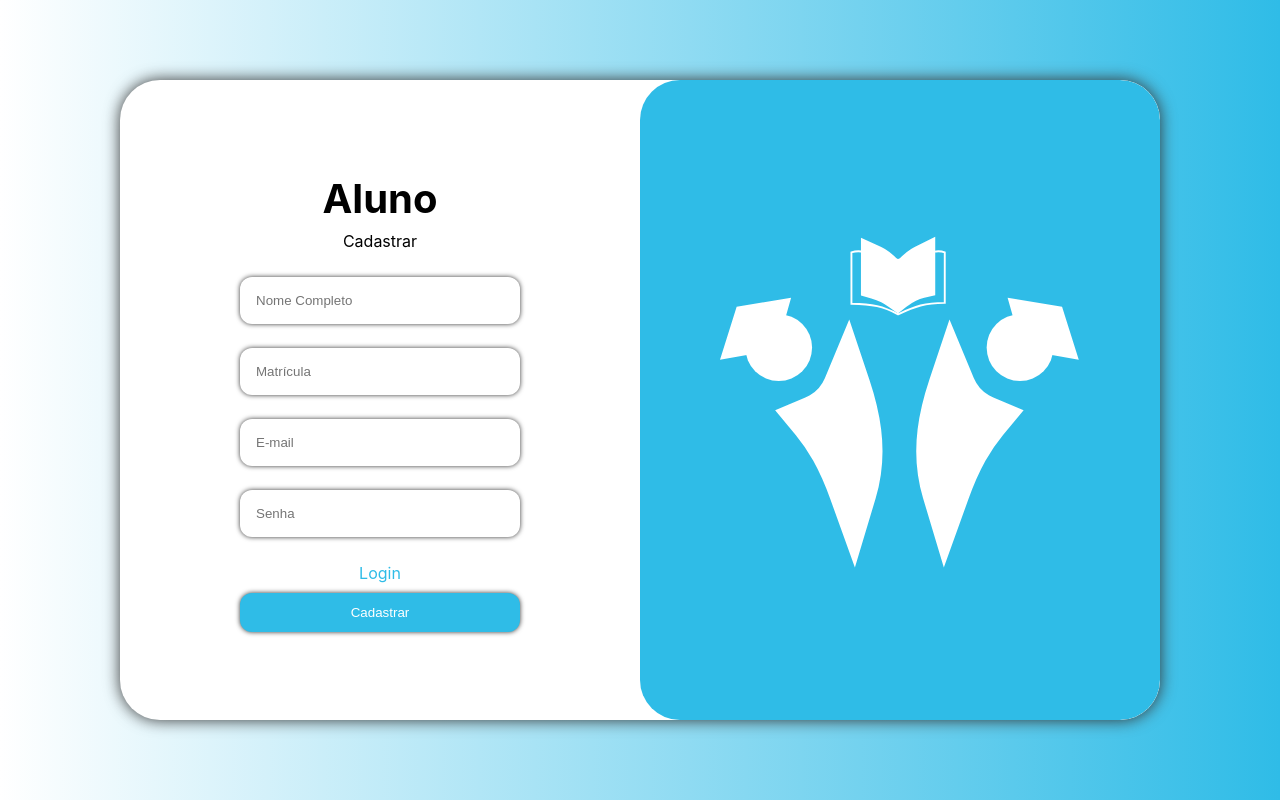
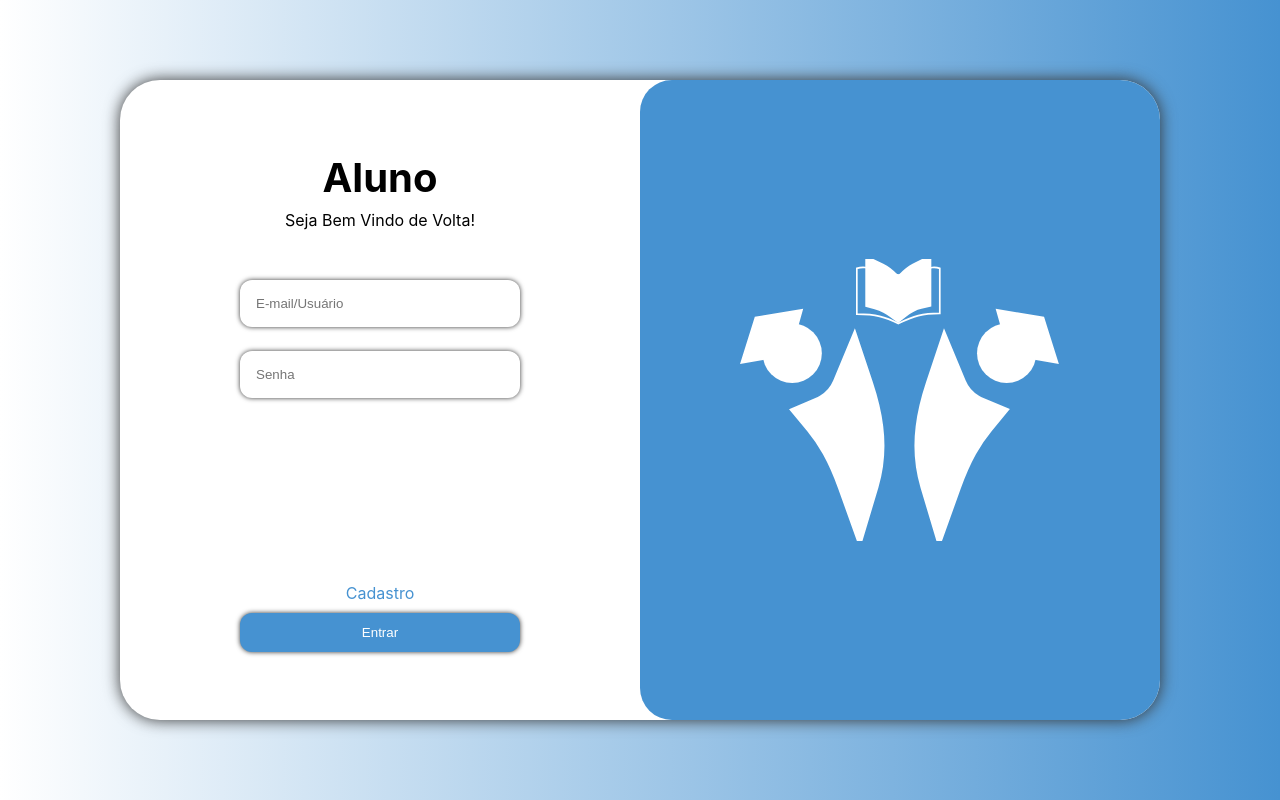
Before and after one commit to Projeto-Ambiente-Escolar/projeto-ambiente-escolar-web, a React (Vite) app: page / in a window 1280 px wide. Built offline with nearby package versions, Linux system fonts and the light colour scheme.

Commit message:
feature/login-cadastro-01

```diff
--- a/package.json
+++ b/package.json
@@ -11,7 +11,8 @@
   },
   "dependencies": {
     "react": "^19.2.0",
-    "react-dom": "^19.2.0"
+    "react-dom": "^19.2.0",
+    "react-router-dom": "^7.13.0"
   },
   "devDependencies": {
     "@eslint/js": "^9.39.1",
--- a/src/App.jsx
+++ b/src/App.jsx
@@ -1,9 +1,9 @@
 import './App.css'
-import Login from './pages/Login/Login'
+import Auth from './pages/Login/Auth'
 
 function App() {
   return (
-      <Login></Login>
+      <Auth></Auth>
   )
 }
 
--- /dev/null
+++ b/src/pages/Login/Auth.css
@@ -0,0 +1,182 @@
+.login-body {
+    background: linear-gradient(to right, white, var(--azul-claro));
+    display: flex;
+    justify-content: center;
+    align-items: center;
+    min-height: 100vh;
+}
+
+#login-container {
+    display: grid;
+    grid-template-columns: 1fr 1fr;
+    background-color: white;
+    border-radius: 5vh;
+    width: 130vh;
+    height: 80vh;
+    overflow: hidden;
+    filter: drop-shadow(0 0 8px rgb(53, 53, 53));
+}
+
+#login-container a {
+    text-decoration: none;
+    color: inherit;
+    outline: none;
+}
+
+#login-container a:visited {
+    color: inherit;
+}
+
+#login-container a:focus {
+    outline: none;
+}
+
+#login-content-2 {
+    display: flex;
+    flex-direction: column;
+    justify-content: space-around;
+    align-items: center;
+    gap: 6vh;
+}
+
+#login-content {
+    display: flex;
+    flex-direction: column;
+    justify-content: center;
+    align-items: center;
+    gap: 6vh;
+}
+
+#login-content-2 h1,
+#login-content h1 {
+    font-size: 5vh;
+}
+
+#login-title-2,
+#login-title {
+    display: flex;
+    flex-direction: column;
+    align-items: center;
+}
+
+#login-title-2 {
+    gap: 3vh;
+
+    div {
+        display: flex;
+        flex-direction: column;
+        align-items: center;
+    }
+}
+
+#login-inputs-2 {
+    margin-top: 80vh;
+    display: flex;
+    flex-direction: column;
+    gap: 3vh;
+    justify-content: center;
+}
+#login-inputs {
+    display: flex;
+    flex-direction: column;
+    gap: 3vh;
+    justify-content: center;
+}
+
+#login-inputs-2 {
+    margin-top: 3vh;
+}
+
+#input-1 {
+    width: 35vh;
+    padding: 2vh;
+    border-radius: 1.5vh;
+    border: none;
+    filter: drop-shadow(0 0 0.3vh rgb(53, 53, 53));
+    outline: none;
+}
+
+#login-informations-2,
+#login-informations {
+    display: flex;
+    flex-direction: column;
+    align-items: center;
+    gap: 1vh;
+}
+
+#login-informations-2 p,
+#login-informations p {
+    font-size: 2vh;
+    cursor: pointer;
+}
+
+#login-informations-2 p {
+    color: var(--azul-escuro);
+}
+
+#login-informations p {
+    color: var(--azul-claro);
+}
+
+#buttom-2 {
+    cursor: pointer;
+    background-color: var(--azul-escuro);
+    filter: drop-shadow(0 0 0.3vh rgb(53, 53, 53));
+    color: white;
+    border: none;
+    width: 35vh;
+    border-radius: 1.5vh;
+    padding: 1.5vh;
+}
+
+#buttom-1 {
+    cursor: pointer;
+    background-color: var(--azul-claro);
+    filter: drop-shadow(0 0 0.3vh rgb(53, 53, 53));
+    color: white;
+    border: none;
+    width: 35vh;
+    border-radius: 1.5vh;
+    padding: 1.5vh;
+}
+
+
+
+#login-container {
+    position: relative;
+    overflow: hidden;
+}
+
+#logo {
+    position: absolute;
+    top: 0;
+    left: 0;
+    width: 50%;
+    height: 100%;
+    background: var(--azul-claro);
+    border-radius: 4vh;
+
+    display: flex;
+    justify-content: center;
+    align-items: center;
+
+    transition: all 0.6s ease;
+    z-index: 10;
+
+    img {
+        width: 40vh;
+    }
+}
+
+#login-container.ativo #logo {
+    background: var(--azul-escuro);
+    left: 50%;
+}
+
+.login-body {
+    background: linear-gradient(to right, white, var(--azul-claro));
+}
+
+.login-body.ativo {
+    background: linear-gradient(to right, white, var(--azul-escuro));
+}
--- /dev/null
+++ b/src/pages/Login/Auth.jsx
@@ -0,0 +1,67 @@
+import { useState } from 'react'
+import './Auth.css'
+import Logo from '../../../public/assets/Logooo.svg'
+
+function Auth() {
+  const [isCadastro, setIsCadastro] = useState(true)
+
+  const [nome, setNome] = useState('')
+  const [matricula, setMatricula] = useState('')
+  const [email, setEmail] = useState('')
+  const [senha, setSenha] = useState('')
+
+  const [cresenciais, setCredenciais] = useState('')
+  const [senha2, setSenha2] = useState('')
+
+
+  return (
+    <div className={`login-body ${isCadastro ? 'ativo' : ''}`}>
+      <div id="login-container" className={isCadastro ? 'ativo' : ''}>
+
+        <div id='logo'>
+          <img src={Logo}/>
+        </div>
+
+        <div id="login-content-2">
+          <div id="login-title-2">
+            <div>
+              <h1>Aluno</h1>
+              <p>Seja Bem Vindo de Volta!</p>
+            </div>
+
+            <div id="login-inputs-2">
+              <input id="input-1" placeholder="E-mail/Usuário" value={cresenciais} onChange={(e) => setCredenciais(e.target.value)} />
+              <input id="input-1" type="password" placeholder="Senha" value={senha2} onChange={(e) => setSenha2(e.target.value)} />
+            </div>
+          </div>
+
+          <div id="login-informations-2">
+            <p onClick={() => setIsCadastro(false)}>Cadastro</p>
+            <button id="buttom-2">Entrar</button>
+          </div>
+        </div>
+
+        <div id="login-content">
+          <div id="login-title">
+            <h1>Aluno</h1>
+            <p>Cadastrar</p>
+          </div>
+
+          <div id="login-inputs">
+            <input id="input-1" placeholder="Nome Completo" value={nome} onChange={(e) => setNome(e.target.value)} />
+            <input id="input-1" placeholder="Matrícula" value={matricula} onChange={(e) => setMatricula(e.target.value)} />
+            <input id="input-1" placeholder="E-mail" value={email} onChange={(e) => setEmail(e.target.value)} />
+            <input id="input-1" type="password" placeholder="Senha" value={senha} onChange={(e) => setSenha(e.target.value)} />
+          </div>
+
+          <div id="login-informations">
+            <p onClick={() => setIsCadastro(true)}>Login</p>
+            <button id="buttom-1">Cadastrar</button>
+          </div>
+        </div>
+      </div>
+    </div>
+  )
+}
+
+export default Auth
--- a/src/pages/Login/Login.css
+++ /dev/null
@@ -1,90 +0,0 @@
-.login-body {
-    background: linear-gradient(to right, white, var(--azul-claro));
-    display: flex;
-    justify-content: center;
-    align-items: center;
-    min-height: 100vh;
-}
-
-#login-container {
-    display: grid;
-    grid-template-columns: 1fr 1fr;
-    background-color: white;
-    border-radius: 5vh;
-    width: 130vh;
-    height: 80vh;
-    overflow: hidden;
-    filter: drop-shadow(0 0 8px rgb(53, 53, 53));
-}
-
-#login-content {
-    display: flex;
-    flex-direction: column;
-    justify-content: center;
-    align-items: center;
-
-    h1 {
-        font-size: 5vh;
-    }
-
-    gap: 3vh;
-}
-
-#login-title {
-    display: flex;
-    flex-direction: column;
-    align-items: center;
-}
-
-#login-logo {
-    border-radius: 5vh;
-    background-color: var(--azul-claro);
-}
-
-#login-inputs {
-    display: flex;
-    flex-direction: column;
-    gap: 3vh;
-    justify-content: center;
-}
-
-#input-1 {
-    width: 35vh;
-    padding: 2vh;
-    border-radius: 1.5vh;
-    border: none;
-    filter: drop-shadow(0 0 0.3vh rgb(53, 53, 53));
-    outline: none;
-}
-
-#login-informations {
-    display: flex;
-    flex-direction: column;
-    align-items: center;
-    gap: 1vh;
-    color: var(--azul-claro);
-
-    p {
-        font-size: 2vh;
-        cursor: pointer;
-    }
-}
-
-#buttom-1 {
-    cursor: pointer;
-    background-color: var(--azul-claro);
-    filter: drop-shadow(0 0 0.3vh rgb(53, 53, 53));
-    color: white;
-    border: none;
-    width: 35vh;
-    border-radius: 1.5vh;
-    padding: 1.5vh;
-}
-
-#login-logo {
-    display: flex;
-    justify-content: center;
-    img {
-        width: 45vh;
-    }
-}
--- a/src/pages/Login/Login.jsx
+++ /dev/null
@@ -1,42 +0,0 @@
-import { useState } from 'react'
-import './Login.css'
-import Logo from '../../../public/assets/Logooo.svg'
-
-function Login() {
-    const [nome, setNome] = useState()
-    const [matricula, setMatricula] = useState()
-    const [email, setEmail] = useState()
-    const [senha, setSenha] = useState()
-
-    function clicar() {
-        alert(nome + ' ' + matricula + ' ' + email + ' ' + senha)
-    }
-
-    return (
-        <div className='login-body'>
-            <div id='login-container'>
-                <div id='login-content'>
-                    <div id='login-title'>
-                        <h1>Aluno</h1>
-                        <p>Cadastrar</p>
-                    </div>
-                    <div id='login-inputs'>
-                        <input type="text" value={nome} onChange={(e) => setNome(e.target.value)} id='input-1' placeholder='Nome Completo'/>
-                        <input type="text" value={matricula} onChange={(e) => setMatricula(e.target.value)} id='input-1' placeholder='Matrícula'/>
-                        <input type="text" value={email} onChange={(e) => setEmail(e.target.value)} id='input-1' placeholder='E-mail'/>
-                        <input type="password" value={senha} onChange={(e) => setSenha(e.target.value)} id='input-1' placeholder='Senha'/>
-                    </div>
-                    <div id='login-informations'>
-                        <p>Login</p>
-                        <button id='buttom-1' onClick={clicar}>Cadastrar</button>
-                    </div>
-                </div>
-                <div id='login-logo'>
-                    <img src={Logo} />
-                </div>
-            </div>
-        </div>
-    )
-}
-
-export default Login
```
Also changed, not shown: 1 other file (tests, documents, lock files or other folders).
